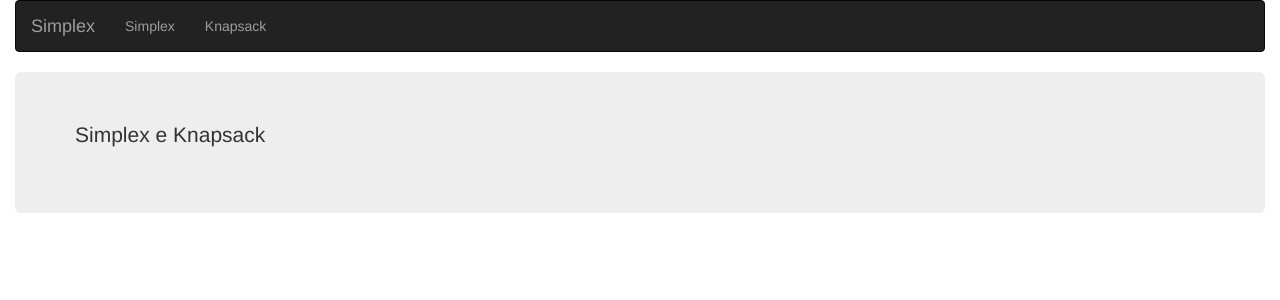
After one commit to tqchagas/knapsack-simplex, a Django app: page / in a window 1280 px wide. The commit adds this page. Shown: the top 300 px of the page. Run offline with Django 3.2, Linux system fonts and the light colour scheme; some libraries are stand-ins or nearby versions.

Commit message:
template navbar and add index

```diff
--- a/simplex/simplex/urls.py
+++ b/simplex/simplex/urls.py
@@ -15,8 +15,9 @@ Including another URLconf
 """
 from django.conf.urls import url
 
-from web.views import Knapsack
+from web.views import Index, Knapsack
 
 urlpatterns = [
+    url(r'^$', Index.as_view(), name='index'),
     url(r'^knapsack/', Knapsack.as_view(), name='knapsack'),
 ]
--- /dev/null
+++ b/simplex/web/templates/index.html
@@ -0,0 +1,37 @@
+{% load static %}
+
+<!DOCTYPE html>
+<html lang="en">
+<head>
+    <meta charset="utf-8">
+    <meta http-equiv="X-UA-Compatible" content="IE=edge">
+    <meta name="viewport" content="width=device-width, initial-scale=1">
+
+    <title>Knapsack</title>
+
+    <meta name="description" content="Source code generated using layoutit.com">
+    <meta name="author" content="LayoutIt!">
+
+    <link href="{% static 'css/bootstrap.min.css'%}" rel="stylesheet">
+    <link href="{% static 'css/style.css'%}" rel="stylesheet">
+
+</head>
+<body>
+
+    <div class="container-fluid">
+        <div class="row">
+            <div class="col-md-12">
+                {% include 'navbar.html' %}
+
+                <div class="jumbotron">
+                    <p>Simplex e Knapsack</p>
+                </div>
+            </div>
+        </div>
+    </div>
+
+    <script src="{% static 'js/jquery.min.js' %}"></script>
+    <script src="{% static 'js/bootstrap.min.js' %}"></script>
+    <script src="{% static 'js/scripts.js' %}"></script>
+</body>
+</html>
--- /dev/null
+++ b/simplex/web/templates/navbar.html
@@ -0,0 +1,20 @@
+<nav class="navbar navbar-inverse" role="navigation">
+    <div class="navbar-header">
+
+        <button type="button" class="navbar-toggle" data-toggle="collapse" data-target="#bs-example-navbar-collapse-1">
+            <span class="sr-only">Toggle navigation</span><span class="icon-bar"></span><span class="icon-bar"></span><span class="icon-bar"></span>
+        </button> <a class="navbar-brand" href="/">Simplex</a>
+    </div>
+
+    <div class="collapse navbar-collapse" id="bs-example-navbar-collapse-1">
+        <ul class="nav navbar-nav">
+            <li {% ifequal menu "simplex" %} class="active"{% endifequal %}>
+                <a href="#">Simplex</a>
+            </li>
+            <li {% ifequal menu "knapsack" %} class="active"{% endifequal %}>
+                <a href="{% url 'knapsack' %}">Knapsack</a>
+            </li>
+        </ul>
+    </div>
+
+</nav>
--- a/simplex/web/views.py
+++ b/simplex/web/views.py
@@ -9,9 +9,15 @@ from web.forms import KnapsackForm
 from knapsack import knapsack
 
 
+class Index(View):
+    def get(self, request):
+        return render(request, 'index.html')
+
+
 class Knapsack(View):
     def get(self, request):
-        return render(request, 'knapsack.html')
+        contexto = {'menu': 'knapsack'}
+        return render(request, 'knapsack.html', contexto)
 
     def post(self, request):
         form = KnapsackForm(request.POST)
```
Also changed, not shown: simplex/web/templates/knapsack.html (+1 -20 lines).
